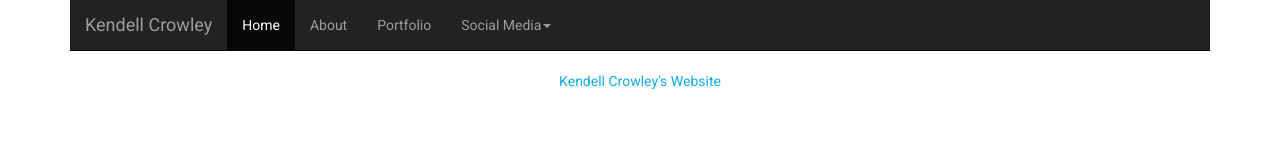
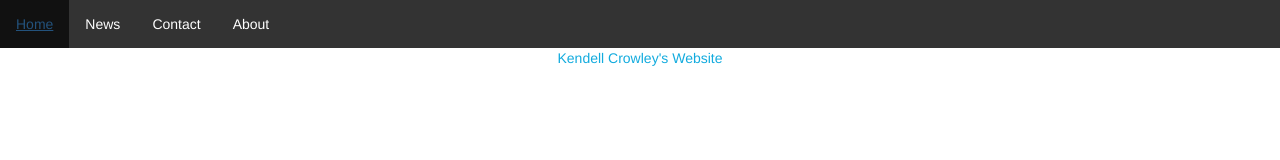
Before and after one commit to Crowleyken/personal_website, a plain HTML site: page index.html in a window 1280 px wide. Drawn offline with nearby package versions, Linux system fonts and the light colour scheme.

Commit message:
First changes

```diff
--- a/css/style.css
+++ b/css/style.css
@@ -1,5 +1,26 @@
-body{
-	font-family: 'Roboto', sans-serif;
+/*Style css which will be used to create custom ids and classes used in the index.html file. Ids made for unique characteristics, classes for more general*/
+ul {
+	list-style-type: none;
+	margin: 0;
+	padding: 0;
+	overflow: hidden;
+	background-color: #333;
+}
+
+li {
+    float: left;
+}
+
+li a {
+    display: block;
+    color: white;
+    text-align: center;
+    padding: 14px 16px;
+    text-decoration: none;
+}
+
+li a:hover {
+    background-color: #111;
 }
 
 #test {
--- a/index.html
+++ b/index.html
@@ -1,60 +1,36 @@
 <!DOCTYPE html>
 <html>
+<head>
 
-<head>
-	<meta charset="utf-8">
-	<meta name="viewport" content="width=device-width, initial-scale=1.0">
+	<!--Meta tags -->
+	<meta charset="utf-8"> 	<!--utf-8 which allows universal-->
+	<meta name="viewport" content="width=device-width, initial-scale=1.0">	<!--Mobile friendly-->
 	<meta name="description" content="Kendell's Website">
 	<meta name="author" content="Kendell Crowley">
 
+	<!--Title tag, shows up on the tab-->
 	<title>Kendell Crowley</title>
+
+	<!--Links stylesheet relationships, both bootstrap and style-->
 	<link rel="stylesheet" href="css/bootstrap.css">
 	<link rel="stylesheet" href="css/style.css">
-	<link href="https://fonts.googleapis.com/css?family=Roboto:400,900i" rel="stylesheet">
+	<!--link href="https://fonts.googleapis.com/css?family=Roboto:400,900i" rel="stylesheet"-->
+
+	<ul>
+  	<li><a class="active" href="#home">Home</a></li>
+  	<li><a href="#news">News</a></li>
+  	<li><a href="#contact">Contact</a></li>
+  	<li><a href="#about">About</a></li>
+	</ul>
 
 </head>
 
+
 <body>
-
-	 <div class="navbar-wrapper">
-      <div class="container">
-
-        <nav class="navbar navbar-inverse navbar-static-top">
-          <div class="container">
-            <div class="navbar-header">
-              <button type="button" class="navbar-toggle collapsed" data-toggle="collapse" data-target="#navbar" aria-expanded="false" aria-controls="navbar">
-                <span class="sr-only">Toggle navigation</span>
-                <span class="icon-bar"></span>
-                <span class="icon-bar"></span>
-                <span class="icon-bar"></span>
-              </button>
-              <a class="navbar-brand" href="#">Kendell Crowley</a>
-            </div>
-            <div id="navbar" class="navbar-collapse collapse">
-              <ul class="nav navbar-nav">
-                <li class="active"><a href="#">Home</a></li>
-                <li><a href="#about">About</a></li>
-                <li><a href="#portfolio">Portfolio</a></li>
-                <li class="dropdown">
-                  <a href="#" class="dropdown-toggle" data-toggle="dropdown" role="button" aria-haspopup="true" aria-expanded="false">Social Media<span class="caret"></span></a>
-                  <ul class="dropdown-menu">
-                    <li><a href="#">LinkedIn</a></li>
-                    <li><a href="#https://www.youtube.com/unmisterious">YouTube</a></li>
-                    <li><a href="#"></a></li>
-                  </ul>
-                </li>
-              </ul>
-            </div>
-          </div>
-        </nav>
-
-      </div>
-    </div>
-
-	<div id="test" class="text-center">
+	<!--Section for testing-->
+	<div id="test" class="text-center"> <!--Uses test from style and and text-center from bootstrap-->
 		Kendell Crowley's Website
 	</div>
-
 
 	<script src="https://ajax.googleapis.com/ajax/libs/jquery/1.12.4/jquery.min.js"></script>
 	<script src="js/bootstrap.js"></script>
```
